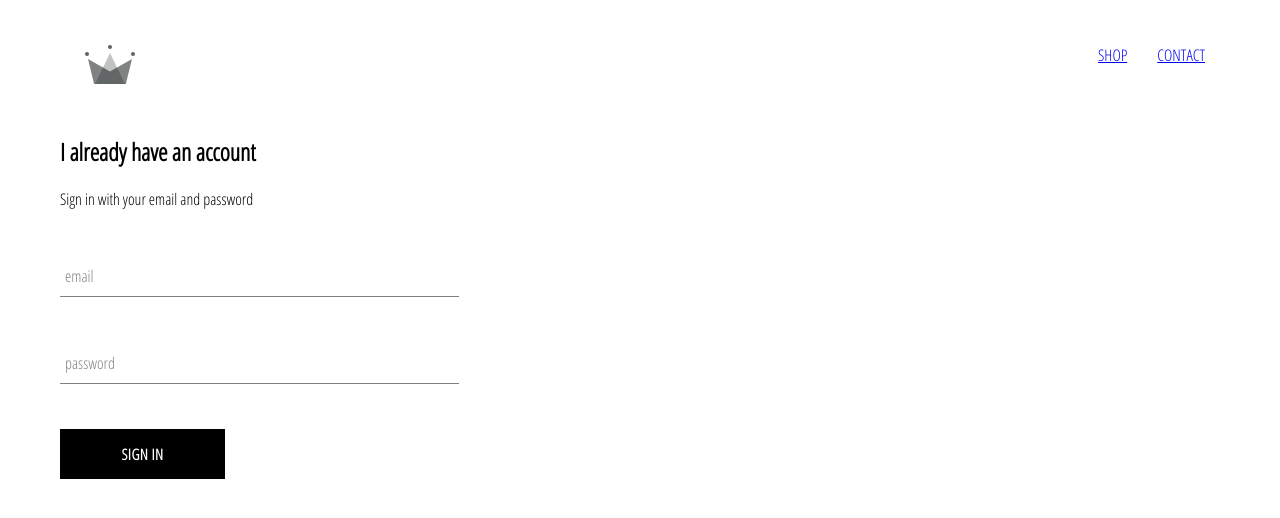
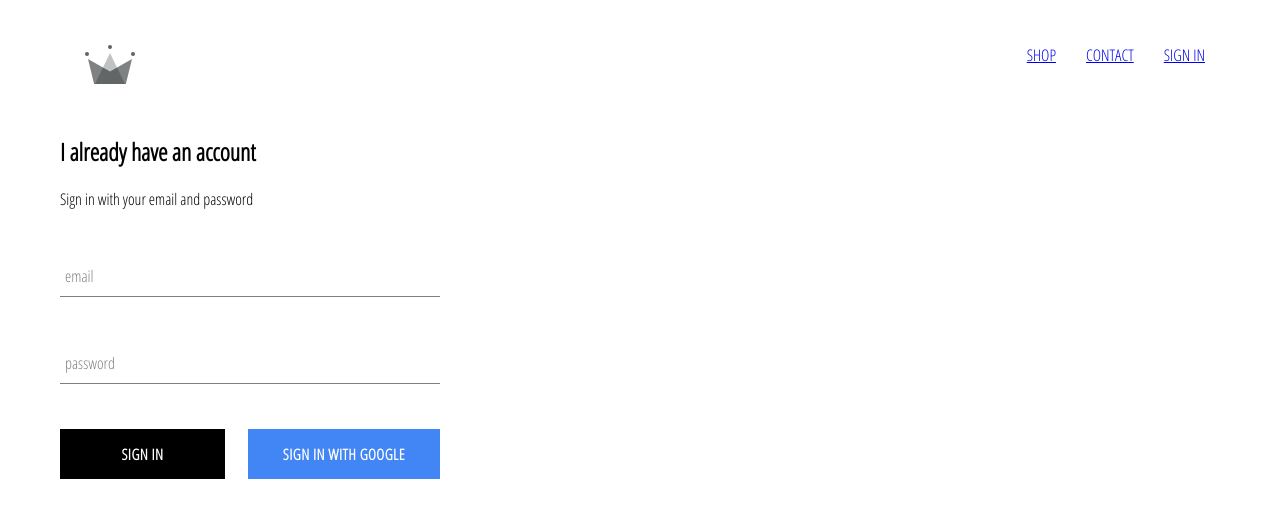
Before and after one commit to Bigmikeyyy/crwm-clothing, a React (Create React App) app: page /signin in a window 1280 px wide. Shown: the top 518 px of the page. Built offline with nearby package versions, Linux system fonts and the light colour scheme; no server answers.

Commit message:
integration with firebase and integrating signIn to sign component

```diff
--- a/package.json
+++ b/package.json
@@ -6,6 +6,7 @@
     "@testing-library/jest-dom": "^5.11.4",
     "@testing-library/react": "^11.1.0",
     "@testing-library/user-event": "^12.1.10",
+    "firebase": "^8.8.0",
     "node-sass": "4.14.1",
     "react": "^17.0.2",
     "react-dom": "^17.0.2",
--- a/src/App.css
+++ b/src/App.css
@@ -2,3 +2,7 @@
     font-family: 'Open Sans Condensed';
     padding: 20px 60px;
 }
+
+* {
+    box-sizing: border-box;
+}
--- a/src/App.jsx
+++ b/src/App.jsx
@@ -5,12 +5,36 @@
 import ShopPage from './pages/Shop/Shop';
 import SignPage from './pages/Sign/sign-page';
 import Header from './components/header/header'
+
+import { auth } from './firebase/firebase';
+
 import './App.css';
 
-function App() {
+class App extends React.Component {
+   constructor() {
+      super();
+
+      this.state = {
+         currentUser: null
+      }
+   }
+
+   unsubscribeFromAuth = null;
+
+   componentDidMount() {
+      this.unsubscribeFromAuth = auth.onAuthStateChanged(user => {
+         this.setState({ currentUser: user });
+      });
+   }
+
+   componentWillUnmount() {
+      this.unsubscribeFromAuth();
+   }
+
+   render() {
       return (
          <div className="App">
-        <Header />
+            <Header currentUser={this.state.currentUser} />
             <Switch>
                <Route exact path='/' component={Homepage} />
                <Route path='/shop' component={ShopPage} />
@@ -20,5 +44,6 @@
          </div>
       );
    }
+}
 
 export default App;
--- a/src/components/custom-button/custom-button.jsx
+++ b/src/components/custom-button/custom-button.jsx
@@ -2,8 +2,8 @@
 
 import './custom-button.scss';
 
-const CustomButton = ({ children, ...otherProps}) => (
-   <button className='custom-button' {...otherProps}>
+const CustomButton = ({ children, isGoogleSign, ...otherProps}) => (
+   <button className={`${isGoogleSign ? 'google-sign-in' : ''} custom-button`} {...otherProps}>
       {children}
    </button>
 );
--- a/src/components/custom-button/custom-button.scss
+++ b/src/components/custom-button/custom-button.scss
@@ -19,4 +19,14 @@
     color: black;
     border: 1px solid black;
   }
+
+  &.google-sign-in {
+    background-color: #4285f4;
+    color: white;
+
+    &:hover {
+      background-color: #357ae8;
+      border: none;
+    }
+  }
 }
--- a/src/components/header/header.jsx
+++ b/src/components/header/header.jsx
@@ -3,9 +3,12 @@
 
 import { ReactComponent as Logo } from '../../assets/crown.svg';
 
+import { auth } from '../../firebase/firebase';
+
 import './header.scss';
 
-const Header = () => (
+
+const Header = ({ currentUser }) => (
    <div className='header'>
       <Link className='logo-container' to='/'>
          <Logo className='logo' />
@@ -17,6 +20,18 @@
          <Link className='header-item' to='/shop'>
             CONTACT
          </Link>
+         {
+            currentUser ?
+               <div
+                  className='header-item'
+                  onClick={() => auth.signOut()}>
+                  SIGN OUT
+               </div>
+               :
+               <Link className='header-item' to='/signin'>
+                  SIGN IN
+               </Link>
+         }
       </div>
    </div>
 );
--- a/src/components/header/header.scss
+++ b/src/components/header/header.scss
@@ -20,6 +20,7 @@
 
     .header-item {
       padding: 10px 15px;
+      cursor: pointer;
     }
   }
 }
--- a/src/components/sign-in/sign-in.jsx
+++ b/src/components/sign-in/sign-in.jsx
@@ -2,6 +2,9 @@
 
 import FormInput from '../form-input/form-input';
 import CustomButton from '../custom-button/custom-button';
+
+import { signInWithGoogle } from '../../firebase/firebase';
+
 import './sign-in.scss';
 
 class SignIn extends React.Component {
@@ -53,7 +56,12 @@
                   handleChange={this.handleChange}
                   label='password'
                />
-               <CustomButton type='submit'> Sign in </CustomButton>
+               <div className='sign-in-buttons'>
+                  <CustomButton type='submit'> Sign in </CustomButton>
+                  <CustomButton onClick={signInWithGoogle} isGoogleSign>
+                     {' '} Sign in with Google {' '}
+                  </CustomButton>
+               </div>
             </form>
          </div>
       )
--- a/src/components/sign-in/sign-in.scss
+++ b/src/components/sign-in/sign-in.scss
@@ -1,9 +1,13 @@
 .sign-in {
-  width: 30vw;
+  width: 380px;
   display: flex;
   flex-direction: column;
 
   .title {
     margin: 10px 0;
   }
+  .sign-in-buttons {
+    display: flex;
+    justify-content: space-between;
+  }
 }
--- /dev/null
+++ b/src/firebase/firebase.js
@@ -0,0 +1,24 @@
+import firebase from 'firebase/app';
+import 'firebase/firestore';
+import 'firebase/auth';
+
+const config = {
+   apiKey: 'AIzaSyCHxvKZEFx-Z-VlehU6F2hZ9eEqlzZjA_I',
+   authDomain: 'crwn-db-cc827.firebaseapp.com',
+   projectId: 'crwn-db-cc827',
+   storageBucket: 'crwn-db-cc827.appspot.com',
+   messagingSenderId: '844654133524',
+   appId: '1:844654133524:web:8ff1f5ed7cfa8d67a34201',
+   measurementId: 'G-KNNFNM4VGN'
+};
+
+firebase.initializeApp(config);
+
+export const auth = firebase.auth();
+export const firestore = firebase.firestore();
+
+const provider = new firebase.auth.GoogleAuthProvider();
+provider.setCustomParameters({ prompt: 'select_account' });
+export const signInWithGoogle = () => auth.signInWithPopup(provider);
+
+export default firebase;
```
Also changed, not shown: 1 other file (tests, documents, lock files or other folders). Lines whose indentation alone changed are shown as unchanged.
